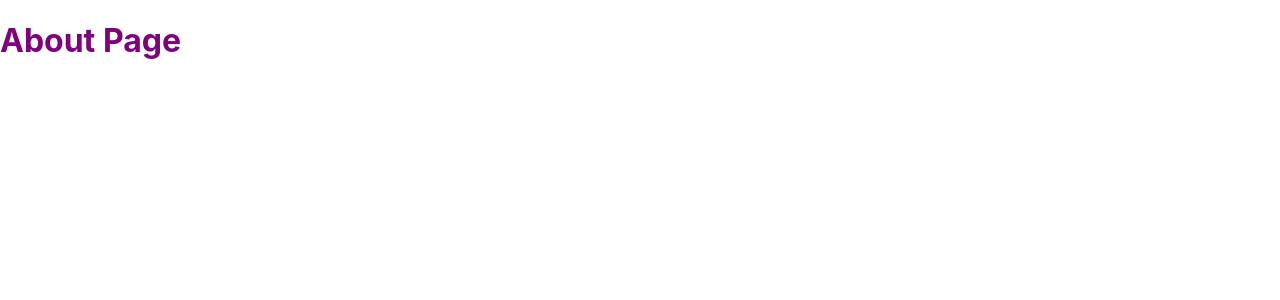
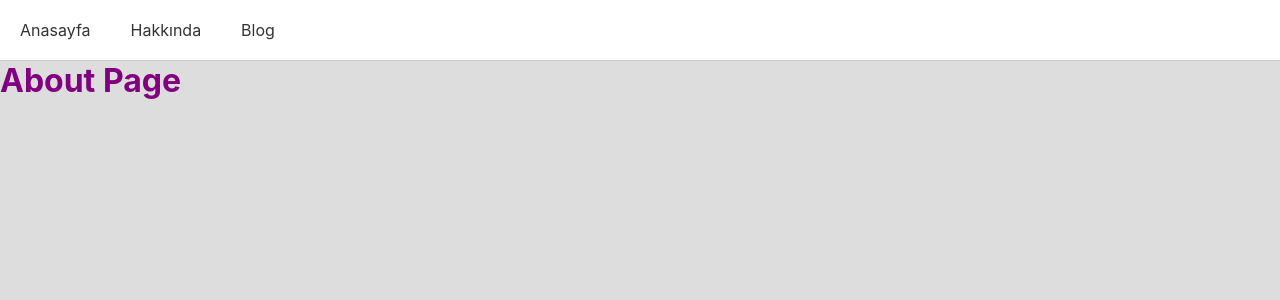
Before and after one commit to ferhatcklt/tmdb-nextjs, a Next.js app: page /about in a window 1280 px wide. Shown: the top 300 px of the page. Built offline with nearby package versions, Linux system fonts and the light colour scheme.

Commit message:
readme dosyası güncellendi

```diff
--- a/pages/_app.js
+++ b/pages/_app.js
@@ -1,7 +1,9 @@
-import '../styles/globals.css'
+import '../styles/global.css'
+import Header from '../components/header'
 
-function MyApp({ Component, pageProps }) {
-  return <Component {...pageProps} />
+export default function App({ Component, pageProps }) {
+  return <>
+    <Header />
+    <Component {...pageProps} />
+  </>
 }
-
-export default MyApp
--- a/styles/globals.css
+++ /dev/null
@@ -1,16 +0,0 @@
-html,
-body {
-  padding: 0;
-  margin: 0;
-  font-family: -apple-system, BlinkMacSystemFont, Segoe UI, Roboto, Oxygen,
-    Ubuntu, Cantarell, Fira Sans, Droid Sans, Helvetica Neue, sans-serif;
-}
-
-a {
-  color: inherit;
-  text-decoration: none;
-}
-
-* {
-  box-sizing: border-box;
-}
```
Also changed, not shown: package.json (+8 -4 lines), 2 other files (tests, documents, lock files or other folders).
